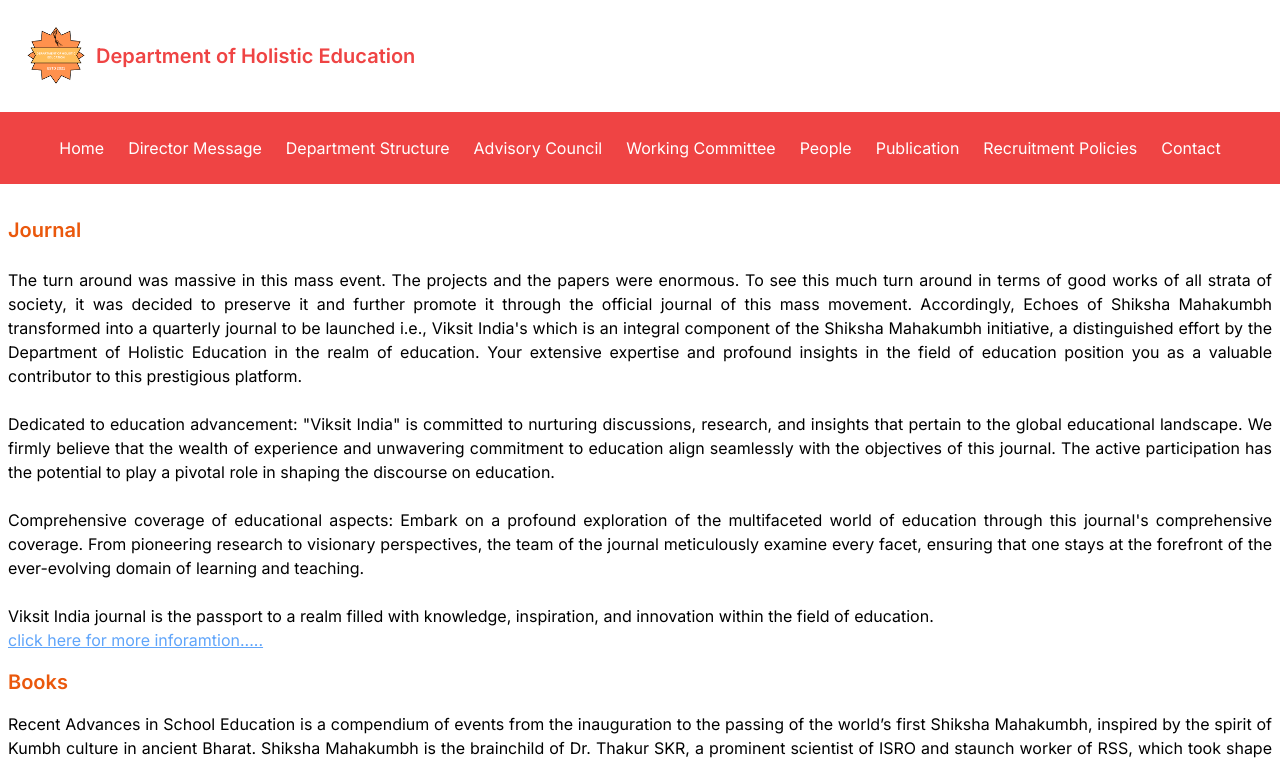
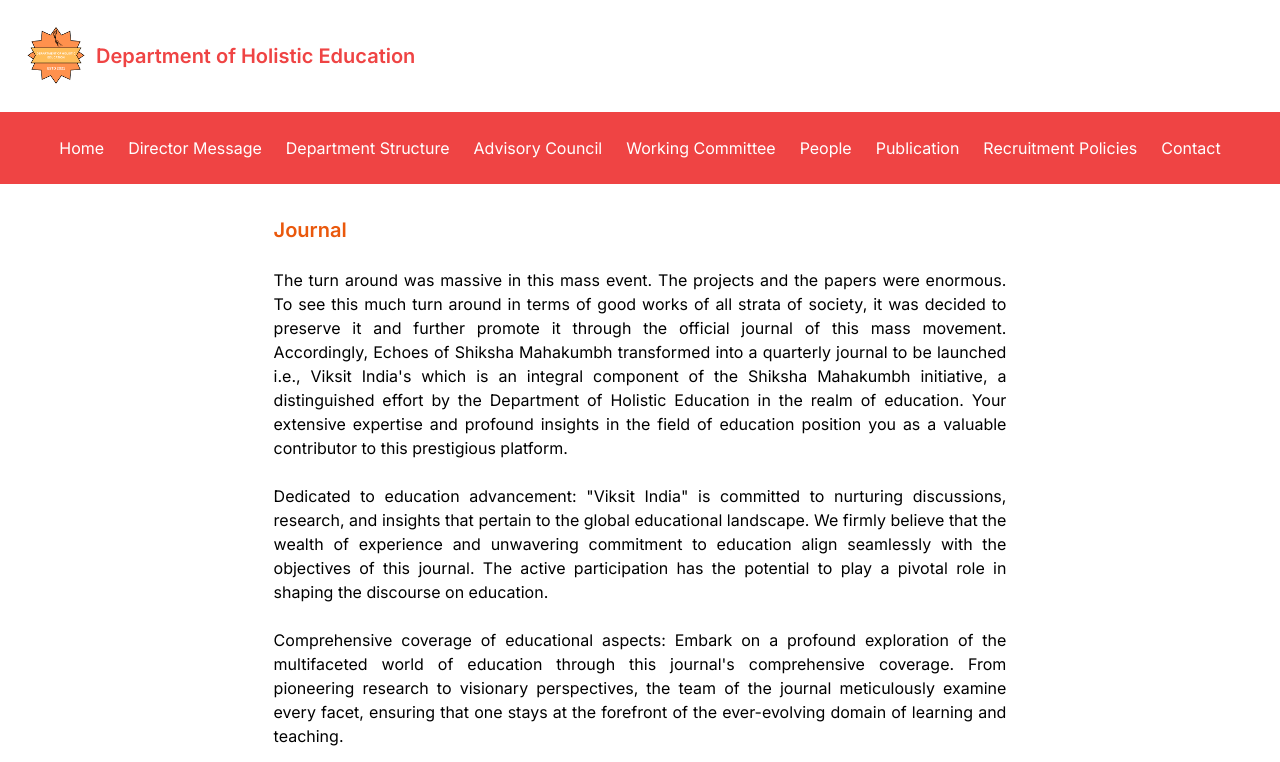
Before and after one commit to dhevb/dhe-org-in, a Next.js app: page /Publication in a window 1280 px wide. Shown: the top 762 px of the page. Built offline with nearby package versions, Linux system fonts and the light colour scheme.

Commit message:
text color

```diff
--- a/src/app/Publication/page.tsx
+++ b/src/app/Publication/page.tsx
@@ -1,18 +1,45 @@
-"use client";
 import BottomView from "../component/BottomView";
 import CompanyInfo from "../component/CompanyInfo";
 import Header from "../component/Header";
 import Publication from "../component/Publication";
 
-export default function Structure(){
-    return (
-        <>
-        <CompanyInfo/>
-        <Header/>
-        <Publication/>
-        <BottomView/>
-        </>
-    )
 
+export default function Home() {
 
+  const MobileView = () => (
+    <div className="flex flex-col space-y-4 items-center">
+    <Publication/>
+      <div></div>
+      <div className="items-center"></div>
+      <div></div>
+      <div></div>
+    </div>
+  );
+
+  // Components for Desktop View
+  const DesktopView = () => (
+    <div className="flex flex-row space-x-4">
+      <div className="w-1/5"></div>
+      <div className="w-3/5">
+       <Publication/>
+      </div>
+      <div className="w-1/5"></div>
+    </div>
+  );
+  return (
+    <div className="bg-white">
+      <CompanyInfo/>
+      <Header />
+      <div>
+        {/* Show Mobile or Desktop View based on screen size */}
+        <div className="sm:hidden">
+          <MobileView />
+        </div>
+        <div className="hidden sm:block">
+          <DesktopView />
+        </div>
+      </div>
+      <BottomView />
+    </div>
+  );
 }
```
